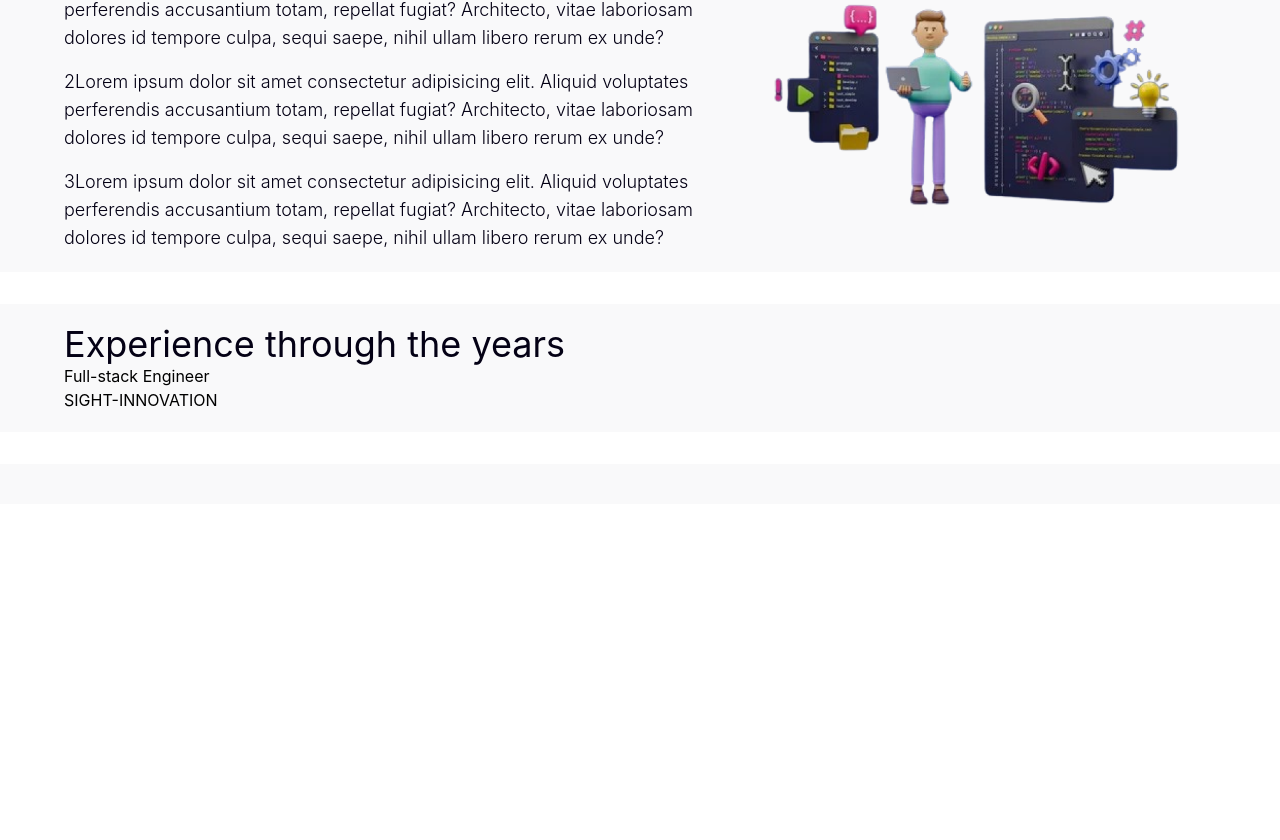
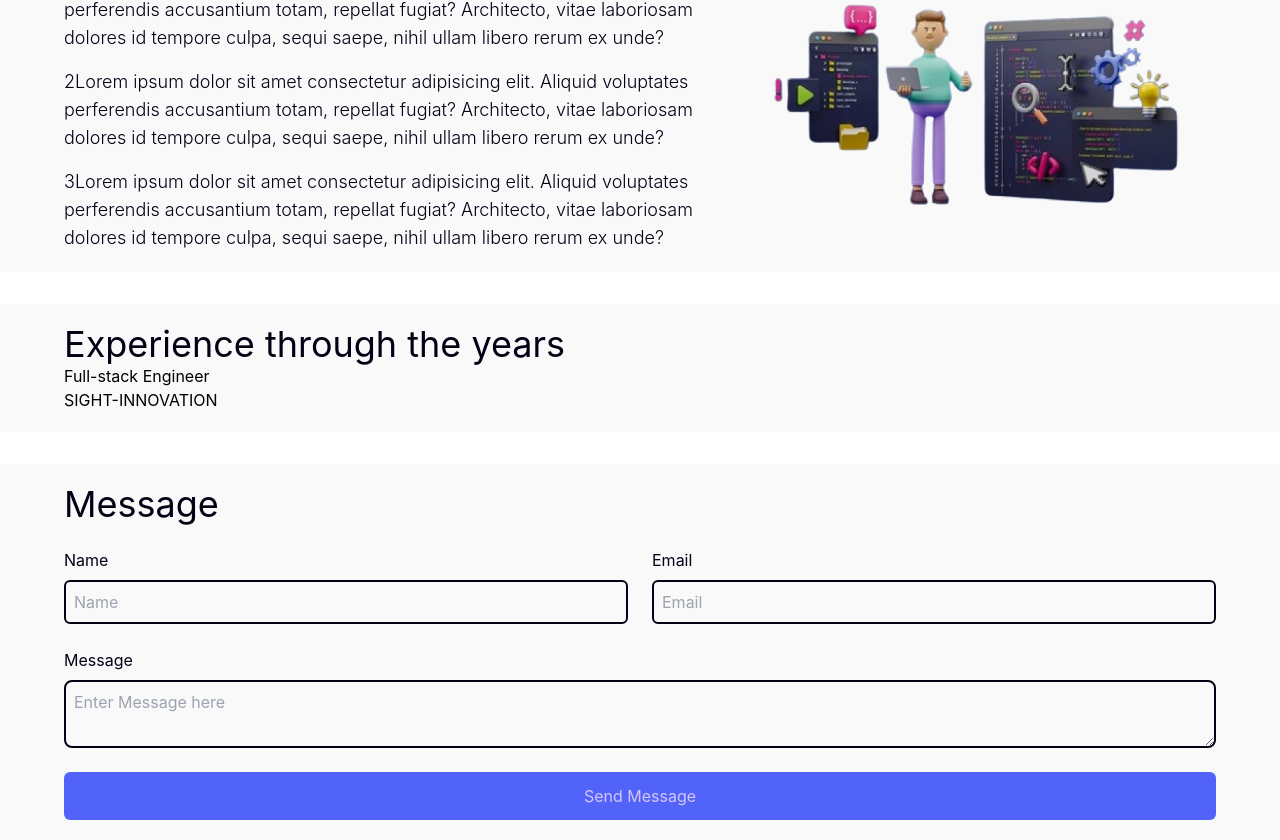
Before and after one commit to ajayioyetomi/my-portfolio, a Vue app: page / in a window 1280 px wide. Shown: the part 1792-2632 px from the top of the page. Before the commit the page ends 2296 px from the top, so only its background shows below. Built offline with nearby package versions, Linux system fonts and the light colour scheme.

Commit message:
added message

```diff
--- a/src/App.vue
+++ b/src/App.vue
@@ -147,7 +147,25 @@ onUnmounted(()=>{
         </div>
       </div>
   </section>
-  <section id="message" class="mt-8 px-[20px] md:px-[3%] lg:px-[5%] py-5 bg-lightground dark:bg-darkground "></section>
+  <section id="message" class="mt-8 px-[20px] md:px-[3%] lg:px-[5%] py-5 flex flex-col gap-6
+   bg-lightground dark:bg-darkground ">
+    <h2 class="text-center md:text-left text-light dark:text-primary m-0 text-2xl  sm:text-4xl">Message</h2>
+    <div class="w-full flex flex-col sm:flex-row gap-6">
+      <label class="w-full flex flex-col gap-2">
+        <span class="text-light dark:text-dark">Name</span>
+        <input class="flex-1 p-2 bg-transparent rounded-md border-2 border-light dark:border-primary" placeholder="Name" />
+      </label>
+      <label class="w-full  flex flex-col gap-2">
+        <span class="text-light dark:text-dark">Email</span>
+        <input class="flex-1 p-2 bg-transparent rounded-md border-2 border-light dark:border-primary" placeholder="Email" />
+      </label>
+    </div>
+    <label class="flex flex-col gap-2">
+      <span class="text-light dark:text-dark">Message</span>
+      <textarea class="resize-y flex-1 p-2 bg-transparent rounded-lg border-2 border-light dark:border-primary" placeholder="Enter Message here"></textarea>
+    </label>
+    <button class="bg-primary text-dark rounded-md py-3">Send Message</button>
+  </section>
 
 </template>
 
```
